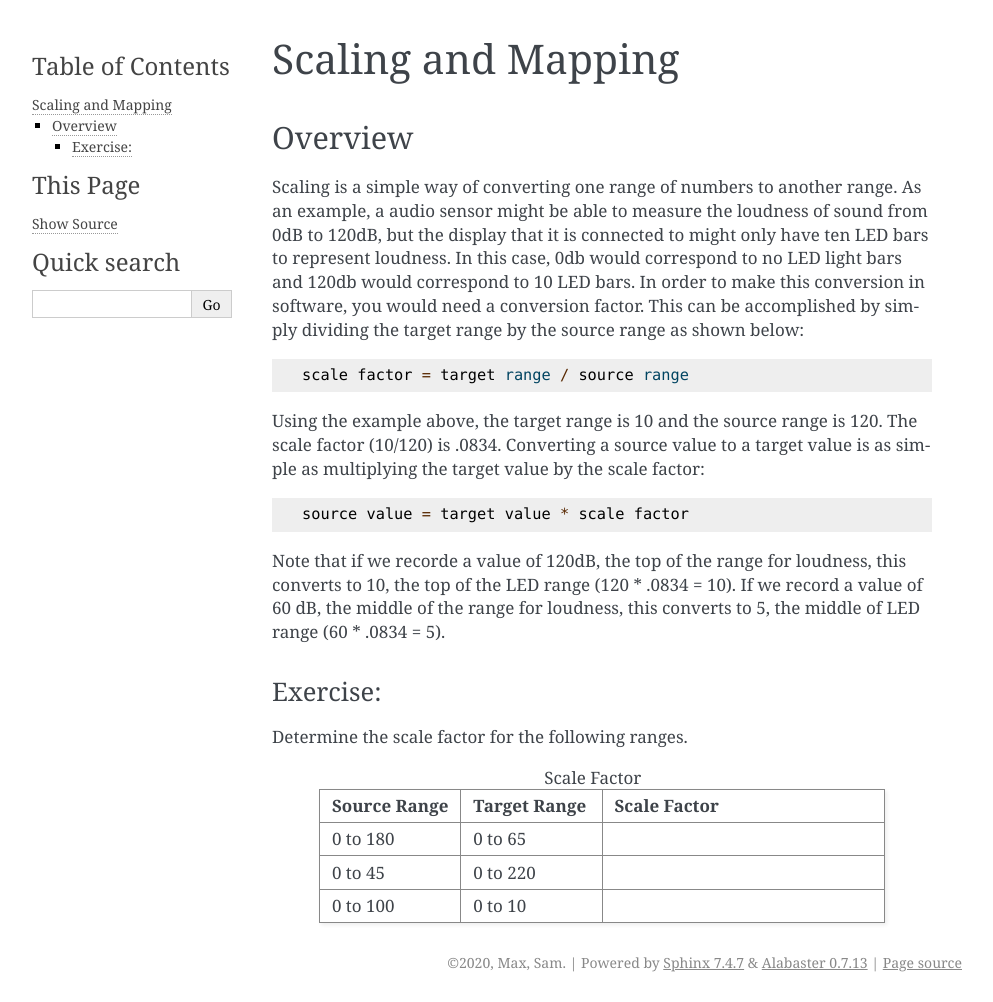
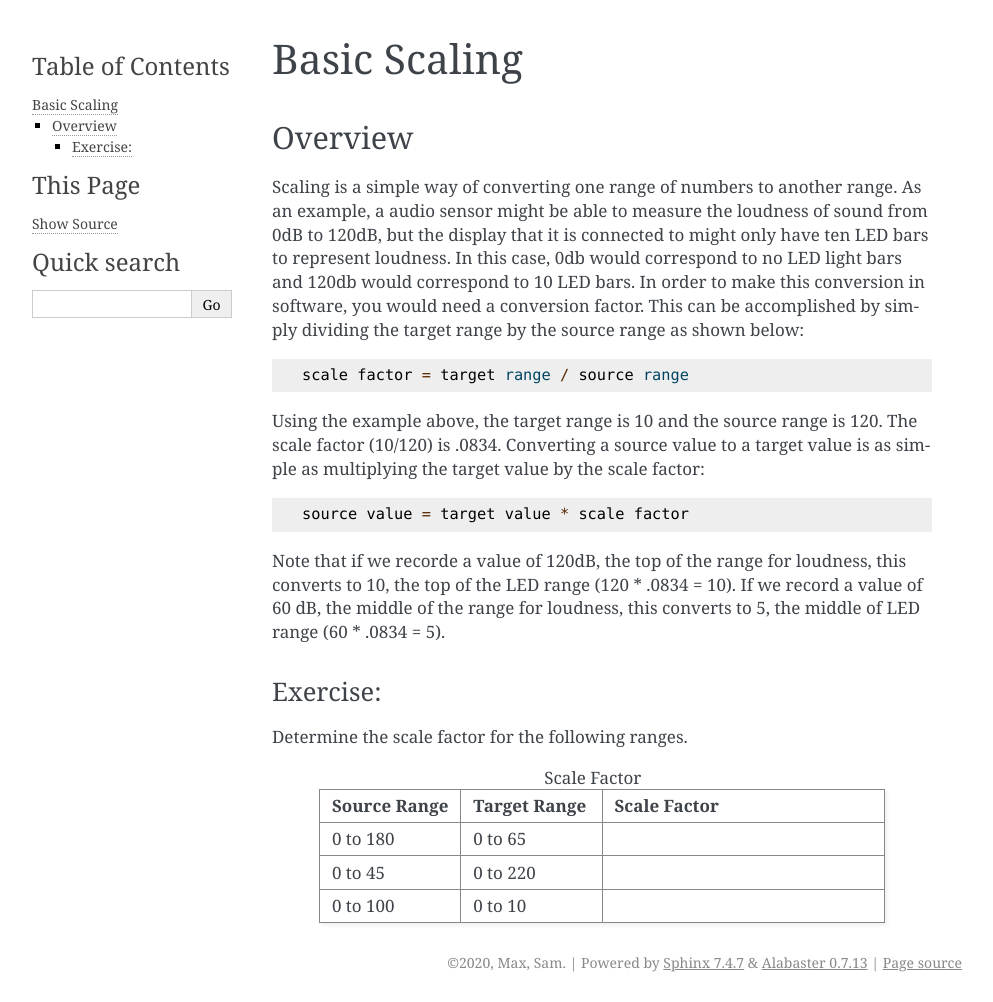
Before and after one commit to maxtkc/mvths-wiki, a Sphinx documentation site: the page built from docs/021i-basic-scaling.rst, in a window 1280 px wide. Shown: the whole page, without its empty margins (148-1141 px from the left). Built offline with Sphinx 7.4.7, drawn with Linux system fonts in a browser that asks for light colours; pages that are not in the unit, such as notebooks, are missing from menus.

Commit message:
Update and rename 021i-scaling.rst to 021i-basic-scaling.rst

```diff
--- a/docs/021i-scaling.rst
+++ b/docs/021i-basic-scaling.rst
@@ -1,4 +1,4 @@
-Scaling and Mapping
+Basic Scaling
 ==============
 
 Overview
```
